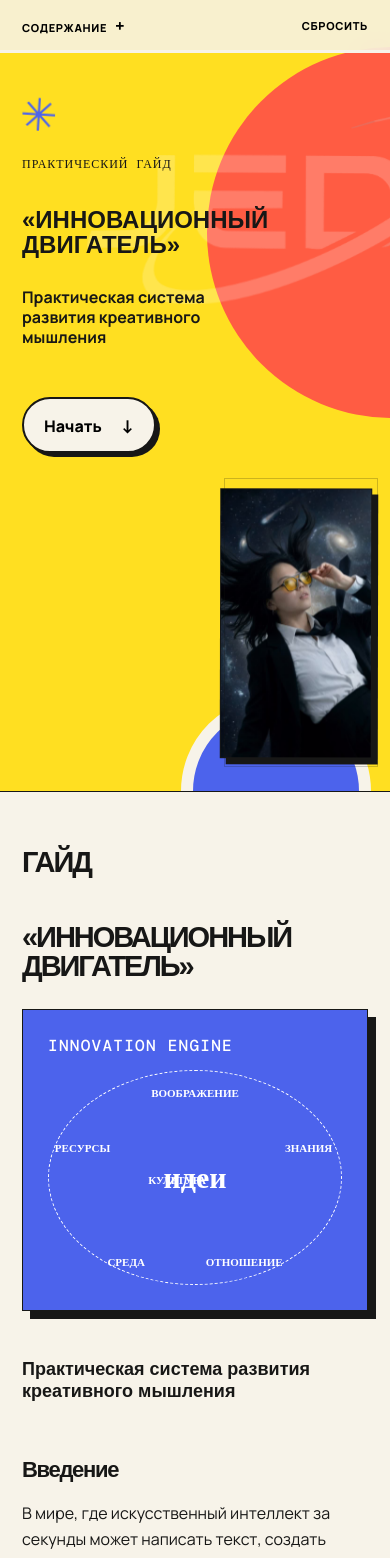
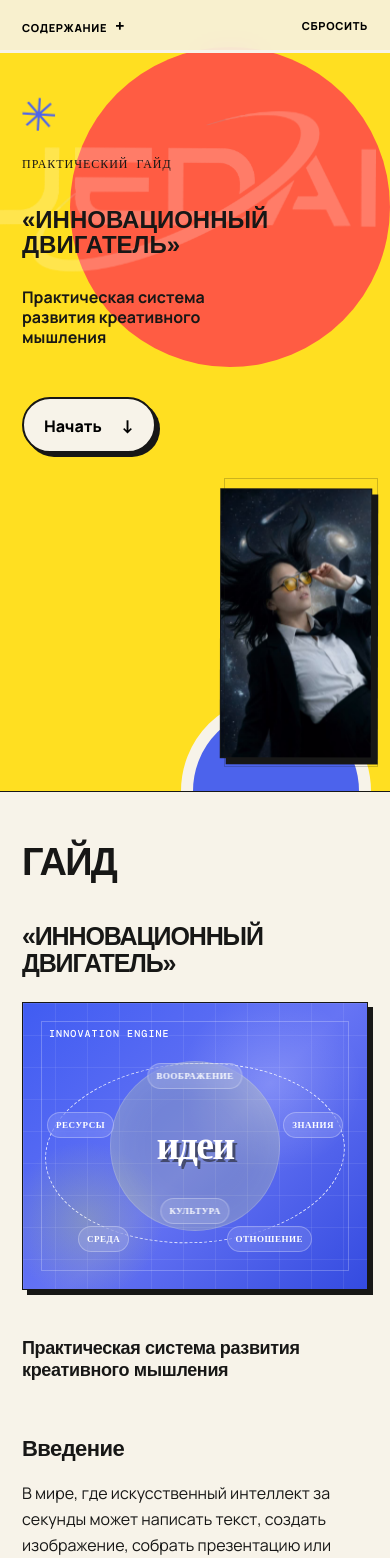
Before and after one commit to ElazAzel/aruzhan_jedai, a React (Vite) app: page / in a window 390 px wide. Shown: the top 1558 px of the page. Built offline with nearby package versions, Linux system fonts and the light colour scheme; a web font is replaced by a local one.

Commit message:
Refine guide layout and engine visual

```diff
--- a/src/mobile-fixes.css
+++ b/src/mobile-fixes.css
@@ -16,6 +16,12 @@
   position: relative;
   z-index: 2;
   max-width: min(50vw, 640px);
+}
+
+.cover-shape.one {
+  right: 0;
+  width: min(40vw, 580px);
+  height: min(40vw, 580px);
 }
 
 .cover-copy > * {
@@ -70,9 +76,9 @@
 }
 
 .cover-logo-light {
-  right: -6vw;
+  right: 0;
   top: 6vh;
-  width: min(52vw, 680px);
+  width: min(46vw, 620px);
   opacity: .38;
   mix-blend-mode: screen;
   animation: logo-drift 10s ease-in-out infinite alternate;
@@ -164,6 +170,169 @@
   display: block;
   margin-bottom: 34px;
   filter: brightness(0);
+}
+
+.guide {
+  max-width: 920px;
+  padding-top: clamp(52px, 6.6vw, 84px);
+}
+
+.guide-section {
+  margin-bottom: clamp(42px, 6vw, 74px);
+}
+
+.guide h2 {
+  max-width: 720px;
+  font-size: clamp(30px, 3.9vw, 52px);
+  line-height: 1.02;
+  letter-spacing: -.035em;
+  text-wrap: balance;
+  overflow-wrap: anywhere;
+}
+
+.guide h3 {
+  max-width: 700px;
+  font-size: clamp(22px, 2.45vw, 32px);
+  line-height: 1.12;
+  letter-spacing: -.025em;
+  text-wrap: balance;
+}
+
+.guide h4 {
+  letter-spacing: -.02em;
+}
+
+.guide p {
+  max-width: 660px;
+}
+
+.section-intro h2 {
+  font-size: clamp(36px, 5.2vw, 66px);
+  line-height: .96;
+  margin-bottom: clamp(22px, 3vw, 34px);
+}
+
+.section-engine h2 {
+  max-width: 680px;
+  font-size: clamp(26px, 3.1vw, 44px);
+  line-height: 1.06;
+  letter-spacing: -.045em;
+}
+
+.engine-card {
+  max-width: 720px;
+  margin: 30px 0 42px;
+  padding: 0;
+  background:
+    radial-gradient(circle at 72% 28%, rgba(255, 255, 255, .18), transparent 28%),
+    radial-gradient(circle at 18% 76%, rgba(230, 240, 68, .24), transparent 22%),
+    linear-gradient(135deg, #405cf2 0%, #6674f4 52%, #344be0 100%);
+  border: 1px solid #171716;
+  box-shadow: 7px 7px 0 #171716;
+}
+
+.engine-card p {
+  position: absolute;
+  z-index: 2;
+  top: 24px;
+  left: 26px;
+  margin: 0;
+  color: #fff;
+  font-size: 11px;
+  letter-spacing: .11em;
+}
+
+.engine-card::before {
+  content: '';
+  position: absolute;
+  inset: 18px;
+  border: 1px solid rgba(255, 255, 255, .24);
+  pointer-events: none;
+}
+
+.engine-orbit {
+  height: clamp(285px, 36vw, 370px);
+  margin: 0;
+  border: 0;
+  border-radius: 0;
+  overflow: hidden;
+  background-image:
+    linear-gradient(rgba(255, 255, 255, .08) 1px, transparent 1px),
+    linear-gradient(90deg, rgba(255, 255, 255, .08) 1px, transparent 1px);
+  background-size: 42px 42px;
+}
+
+.engine-orbit::before {
+  content: '';
+  position: absolute;
+  inset: 58px 42px 42px;
+  border: 1px dashed rgba(255, 255, 255, .82);
+  border-radius: 50%;
+  transform: rotate(-3deg);
+}
+
+.engine-orbit::after {
+  content: '';
+  position: absolute;
+  width: clamp(150px, 23vw, 240px);
+  height: clamp(150px, 23vw, 240px);
+  border-radius: 50%;
+  background: rgba(230, 240, 68, .16);
+  border: 1px solid rgba(255, 255, 255, .22);
+  box-shadow: inset 0 0 45px rgba(255, 255, 255, .14);
+}
+
+.engine-orbit b {
+  position: relative;
+  z-index: 2;
+  font-size: clamp(36px, 5.4vw, 62px);
+  line-height: .95;
+  letter-spacing: -.045em;
+  text-shadow: 3px 3px 0 rgba(23, 23, 22, .55);
+}
+
+.engine-orbit span {
+  z-index: 2;
+  padding: 7px 10px;
+  border: 1px solid rgba(255, 255, 255, .28);
+  border-radius: 999px;
+  background: rgba(255, 255, 255, .11);
+  backdrop-filter: blur(8px);
+  font-size: 10px;
+  letter-spacing: .055em;
+  white-space: nowrap;
+}
+
+.engine-orbit span:nth-child(1) {
+  top: 64px;
+  left: 50%;
+  transform: translateX(-50%);
+}
+
+.engine-orbit span:nth-child(3) {
+  right: 7%;
+  top: 38%;
+}
+
+.engine-orbit span:nth-child(4) {
+  right: 20%;
+  bottom: 14%;
+}
+
+.engine-orbit span:nth-child(5) {
+  bottom: 14%;
+  left: 19%;
+}
+
+.engine-orbit span:nth-child(6) {
+  left: 7%;
+  top: 38%;
+}
+
+.engine-orbit span:nth-child(7) {
+  left: 50%;
+  top: 68%;
+  transform: translateX(-50%);
 }
 
 @keyframes hero-rise {
@@ -264,10 +433,16 @@
   }
 
   .cover-logo-light {
-    right: -46vw;
+    right: 0;
     top: 6vh;
-    width: 120vw;
+    width: 100vw;
     opacity: .2;
+  }
+
+  .cover-shape.one {
+    right: 0;
+    width: 82vw;
+    height: 82vw;
   }
 
   .cover-logo-dark {
@@ -302,6 +477,88 @@
     width: 152px;
     max-height: 34vh;
   }
+
+  .guide h2 {
+    font-size: 27px;
+    line-height: 1.08;
+    letter-spacing: -.045em;
+  }
+
+  .section-intro h2 {
+    font-size: 38px;
+    line-height: .98;
+  }
+
+  .section-engine h2 {
+    font-size: 25px;
+    line-height: 1.08;
+  }
+
+  .engine-card {
+    margin-top: 24px;
+    box-shadow: 5px 5px 0 #171716;
+  }
+
+  .engine-card::before {
+    inset: 18px;
+  }
+
+  .engine-card p {
+    top: 24px;
+    left: 26px;
+    font-size: 10px;
+  }
+
+  .engine-orbit {
+    height: 286px;
+    background-size: 32px 32px;
+  }
+
+  .engine-orbit::before {
+    inset: 60px 22px 46px;
+  }
+
+  .engine-orbit::after {
+    width: 168px;
+    height: 168px;
+  }
+
+  .engine-orbit b {
+    font-size: 40px;
+  }
+
+  .engine-orbit span {
+    padding: 6px 8px;
+    font-size: 9px;
+  }
+
+  .engine-orbit span:nth-child(1) {
+    top: 60px;
+  }
+
+  .engine-orbit span:nth-child(3) {
+    right: 7%;
+    top: 38%;
+  }
+
+  .engine-orbit span:nth-child(4) {
+    right: 16%;
+    bottom: 13%;
+  }
+
+  .engine-orbit span:nth-child(5) {
+    bottom: 13%;
+    left: 16%;
+  }
+
+  .engine-orbit span:nth-child(6) {
+    left: 7%;
+    top: 38%;
+  }
+
+  .engine-orbit span:nth-child(7) {
+    top: 68%;
+  }
 }
 
 @media (max-width: 360px) {
```
